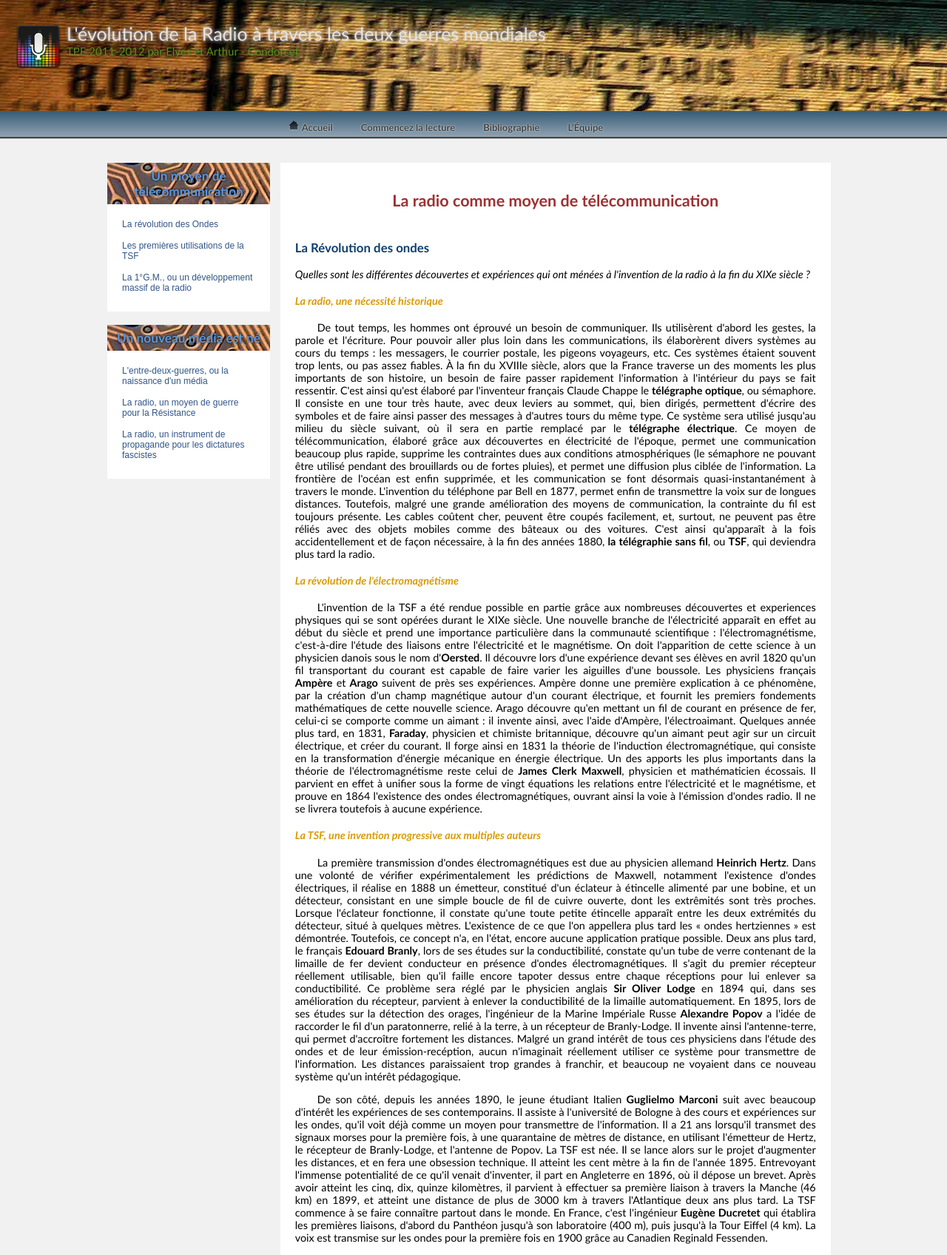
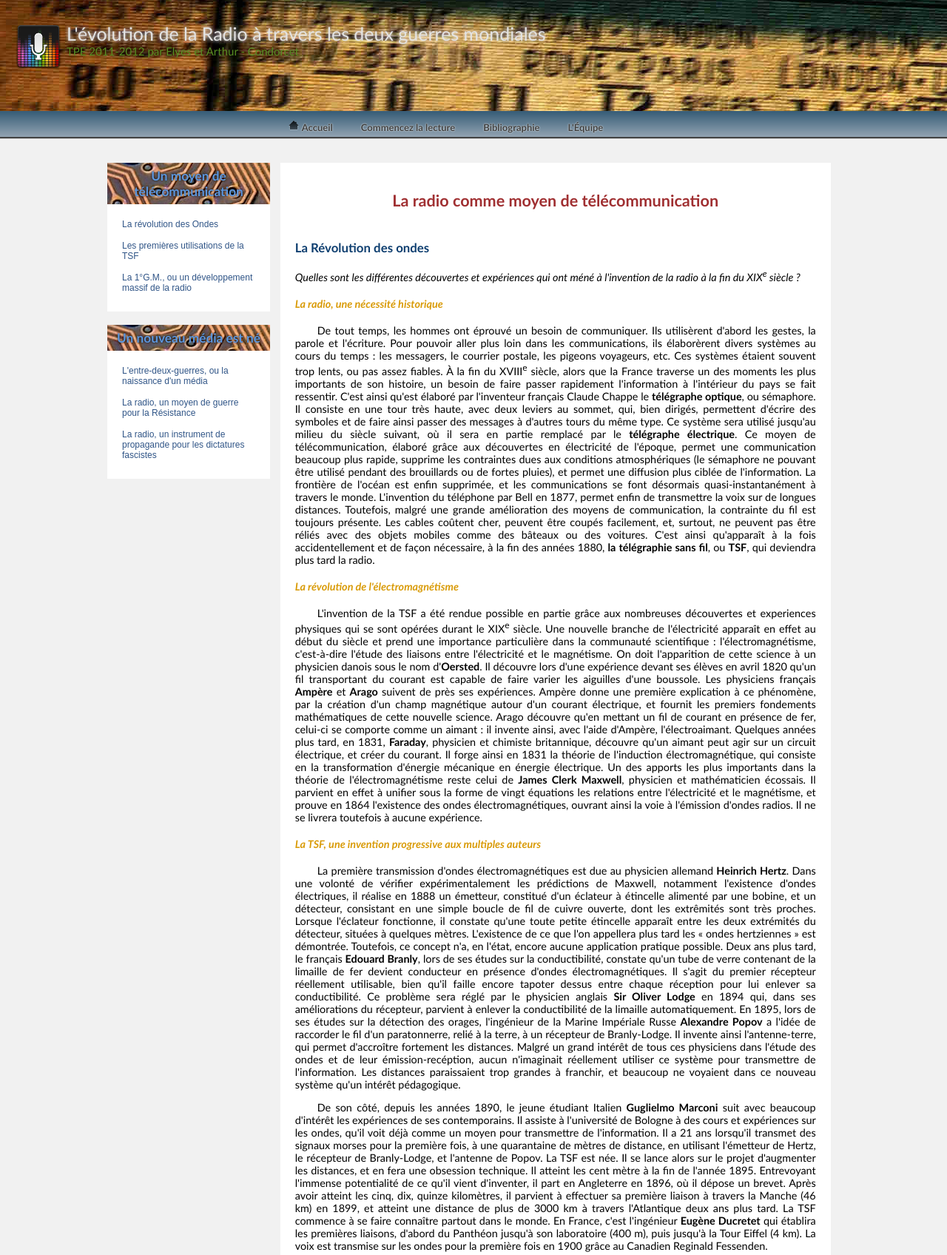
Before and after one commit to tpe-radio/Site-TPE, a PHP site: page /revolution_ondes.php in a window 1280 px wide. Shown: the top 1696 px of the page at 74% size. Run offline with PHP 8.4, Linux system fonts and the light colour scheme.

Commit message:
Orthographe

```diff
--- a/revolution_ondes.php
+++ b/revolution_ondes.php
@@ -32,7 +32,7 @@
 
 			<h3>La Révolution des ondes</h3>
 
-				<p class="problematique">Quelles sont les différentes découvertes et expériences qui ont ménées à l'invention de la radio à la fin du XIXe siècle ?</p>
+				<p class="problematique">Quelles sont les différentes découvertes et expériences qui ont méné à l'invention de la radio à la fin du XIX<sup>e</sup> siècle ?</p>
 
 				<h4>La radio, une nécessité historique</h4>
 
@@ -41,12 +41,12 @@
 					Ils utilisèrent d'abord les gestes, la parole et l'écriture.
 					Pour pouvoir aller plus loin dans les communications, ils élaborèrent divers systèmes au cours du temps : les messagers, le courrier postale, les pigeons voyageurs, etc.
 					Ces systèmes étaient souvent trop lents, ou pas assez fiables.
-					À la fin du XVIIIe siècle, alors que la France traverse un des moments les plus importants de son histoire, un besoin de faire passer rapidement l'information à l'intérieur du pays se fait ressentir.
+					À la fin du XVIII<sup>e</sup> siècle, alors que la France traverse un des moments les plus importants de son histoire, un besoin de faire passer rapidement l'information à l'intérieur du pays se fait ressentir.
 					C'est ainsi qu'est élaboré par l'inventeur français Claude Chappe le <strong>télégraphe optique</strong>, ou sémaphore.
 					Il consiste en une tour très haute, avec deux leviers au sommet, qui, bien dirigés, permettent d'écrire des symboles et de faire ainsi passer des messages à d'autres tours du même type.
 					Ce système sera utilisé jusqu'au milieu du siècle suivant, où il sera en partie remplacé par le <strong>télégraphe électrique</strong>.
 					Ce moyen de télécommunication, élaboré grâce aux découvertes en électricité de l'époque, permet une communication beaucoup plus rapide, supprime les contraintes dues aux conditions atmosphériques (le sémaphore ne pouvant être utilisé pendant des brouillards ou de fortes pluies), et permet une diffusion plus ciblée de l'information.
-					La frontière de l'océan est enfin supprimée, et les communication se font désormais quasi-instantanément à travers le monde.
+					La frontière de l'océan est enfin supprimée, et les communications se font désormais quasi-instantanément à travers le monde.
 					L'invention du téléphone par Bell en 1877, permet enfin de transmettre la voix sur de longues distances.
 					Toutefois, malgré une grande amélioration des moyens de communication, la contrainte du fil est toujours présente. Les cables coûtent cher, peuvent être coupés facilement, et, surtout, ne peuvent pas être réliés avec des objets mobiles comme des bâteaux ou des voitures.
 					C'est ainsi qu'apparaît à la fois accidentellement et de façon nécessaire, à la fin des années 1880, <strong>la télégraphie sans fil</strong>, ou <strong>TSF</strong>, qui deviendra plus tard la radio.
@@ -55,17 +55,17 @@
 				<h4>La révolution de l'électromagnétisme</h4>
 
 				<p class="paragraphe">
-					L'invention de la TSF a été rendue possible en partie grâce aux nombreuses découvertes et experiences physiques qui se sont opérées durant le XIXe siècle.
+					L'invention de la TSF a été rendue possible en partie grâce aux nombreuses découvertes et experiences physiques qui se sont opérées durant le XIX<sup>e</sup> siècle.
 					Une nouvelle branche de l'électricité apparaît en effet au début du siècle et prend une  importance particulière dans la communauté scientifique : l'électromagnétisme, c'est-à-dire l'étude des liaisons entre l'électricité et le magnétisme.
 					On doit l'apparition de cette science à un physicien danois sous le nom d'<strong>Oersted</strong>.
 					Il découvre lors d'une expérience devant ses élèves en avril 1820 qu'un fil transportant du courant est capable de faire varier les aiguilles d'une boussole.
 					Les physiciens français <strong>Ampère</strong> et <strong>Arago</strong> suivent de près ses expériences.
 					Ampère donne une première explication à ce  phénomène, par la création d'un champ magnétique autour d'un courant électrique, et fournit les premiers fondements mathématiques de cette nouvelle science.
 					Arago découvre qu'en mettant un fil de courant en présence de fer, celui-ci se comporte comme un aimant : il invente ainsi, avec l'aide d'Ampère, l'électroaimant.
-					Quelques année plus tard, en 1831, <strong>Faraday</strong>, physicien et chimiste britannique, découvre qu'un aimant peut agir sur un circuit électrique, et créer du courant.
+					Quelques années plus tard, en 1831, <strong>Faraday</strong>, physicien et chimiste britannique, découvre qu'un aimant peut agir sur un circuit électrique, et créer du courant.
 					Il forge ainsi en 1831 la théorie de l'induction électromagnétique, qui consiste en la transformation d'énergie mécanique en énergie électrique.
 					Un des apports les plus importants dans la théorie de l'électromagnétisme reste celui de <strong>James Clerk Maxwell</strong>, physicien et mathématicien écossais.
-					Il parvient en effet à unifier sous la forme de vingt équations les relations entre l'électricité et le magnétisme, et prouve en 1864 l'existence des ondes électromagnétiques, ouvrant ainsi la voie à l'émission d'ondes radio.
+					Il parvient en effet à unifier sous la forme de vingt équations les relations entre l'électricité et le magnétisme, et prouve en 1864 l'existence des ondes électromagnétiques, ouvrant ainsi la voie à l'émission d'ondes radios.
 					Il ne se livrera toutefois à aucune expérience.
 				</p>
 
@@ -74,12 +74,12 @@
 				<p class="paragraphe">
 					La première transmission d'ondes électromagnétiques est due au physicien allemand <strong>Heinrich Hertz</strong>.
 					Dans une volonté de vérifier expérimentalement les prédictions de Maxwell, notamment l'existence d'ondes électriques, il réalise en 1888 un émetteur, constitué d'un éclateur à étincelle alimenté par une bobine, et un détecteur, consistant en une simple boucle de fil de cuivre ouverte, dont les extrêmités sont très proches.
-					Lorsque l'éclateur fonctionne, il constate qu'une toute petite étincelle apparaît entre les deux extrémités du détecteur, situé à quelques mètres.
+					Lorsque l'éclateur fonctionne, il constate qu'une toute petite étincelle apparaît entre les deux extrémités du détecteur, situées à quelques mètres.
 					L'existence de ce que l'on appellera plus tard les « ondes hertziennes » est démontrée.
 					Toutefois, ce concept n'a, en l'état, encore aucune application pratique possible.
 					Deux ans plus tard, le français <strong>Edouard Branly</strong>, lors de ses études sur la conductibilité, constate qu'un tube de verre contenant de la limaille de fer devient conducteur en présence d'ondes électromagnétiques.
-					Il s'agit du premier récepteur réellement utilisable, bien qu'il faille encore tapoter dessus entre chaque réceptions pour lui enlever sa conductibilité.
-					Ce problème sera réglé par le physicien anglais <strong>Sir Oliver Lodge</strong> en 1894 qui, dans ses amélioration du récepteur, parvient à enlever la conductibilité de la limaille automatiquement.
+					Il s'agit du premier récepteur réellement utilisable, bien qu'il faille encore tapoter dessus entre chaque réception pour lui enlever sa conductibilité.
+					Ce problème sera réglé par le physicien anglais <strong>Sir Oliver Lodge</strong> en 1894 qui, dans ses améliorations du récepteur, parvient à enlever la conductibilité de la limaille automatiquement.
 					En 1895, lors de ses études sur la détection des orages, l'ingénieur de la Marine Impériale Russe <strong>Alexandre Popov</strong> a l'idée de raccorder le fil d'un paratonnerre, relié à la terre, à un récepteur de Branly-Lodge.
 					Il invente ainsi l'antenne-terre, qui permet d'accroître fortement les distances.
 					Malgré un grand intérêt de tous ces physiciens dans l'étude des ondes et de leur émission-recéption, aucun n'imaginait réellement utiliser ce système pour transmettre de l'information.
@@ -93,7 +93,7 @@
 					La TSF est née.
 					Il se lance alors sur le projet d'augmenter les distances, et en fera une obsession technique.
 					Il atteint les cent mètre à la fin de l'année 1895.
-					Entrevoyant l'immense potentialité de ce qu'il venait d'inventer, il part en Angleterre en 1896, où il dépose un brevet.
+					Entrevoyant l'immense potentialité de ce qu'il vient d'inventer, il part en Angleterre en 1896, où il dépose un brevet.
 					Après avoir atteint les cinq, dix, quinze kilomètres, il parvient à effectuer sa première liaison à travers la Manche (46 km) en 1899, et atteint une distance de plus de 3000 km à travers l'Atlantique deux ans plus tard.
 					La TSF commence à se faire connaître partout dans le monde.
 					En France, c'est l'ingénieur <strong>Eugène Ducretet</strong> qui établira les premières liaisons, d'abord du Panthéon jusqu'à son laboratoire (400 m), puis jusqu'à la Tour Eiffel (4 km).
```
